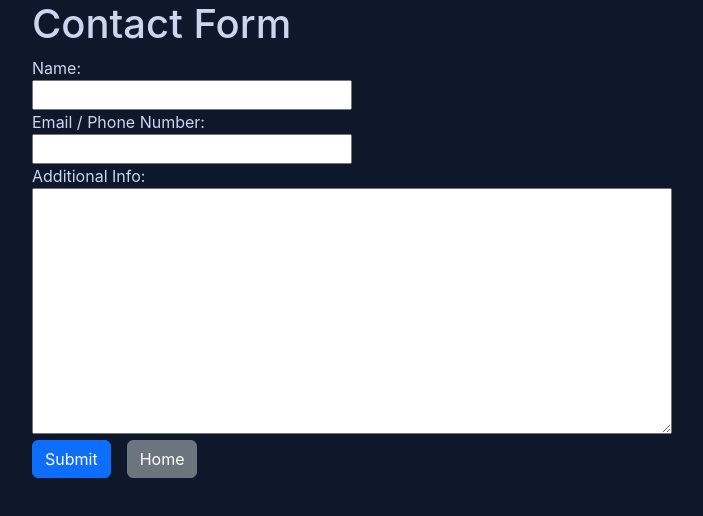
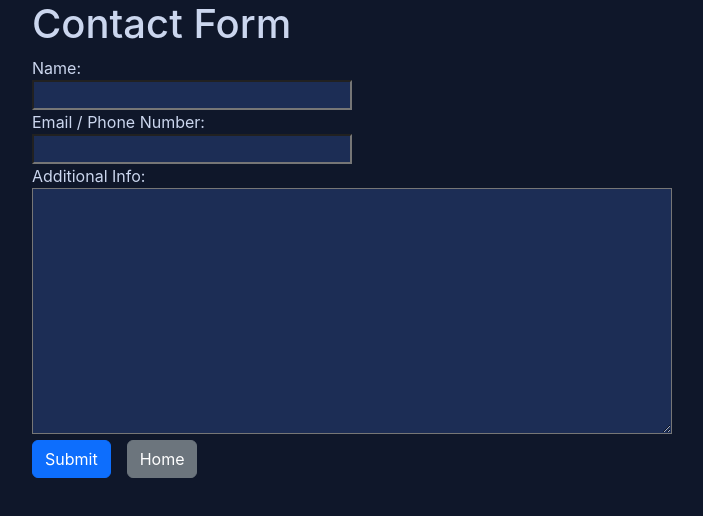
Before and after one commit to pdsatter/Portfolio, a React (Create React App) app in the folder portfolio-app/: page /#/contact in a window 1280 px wide. Shown: the top 516 px of the page, without its empty margins (50-753 px from the left). Built offline with nearby package versions, Linux system fonts and the light colour scheme.

Commit message:
Update CSS for input fields

```diff
--- a/portfolio-app/src/App.css
+++ b/portfolio-app/src/App.css
@@ -176,10 +176,14 @@ body .accordion-button.collapsed:hover {
 
 input {
   width: 20rem;
+  background-color: var(--MED_BLUE);
+  color: var(--TEXT_BLUE);
 }
 
 textarea {
   width: 20rem;
+  background-color: var(--MED_BLUE);
+  color: var(--TEXT_BLUE);
 }
 
 /* Desktop Only Styling */
```
